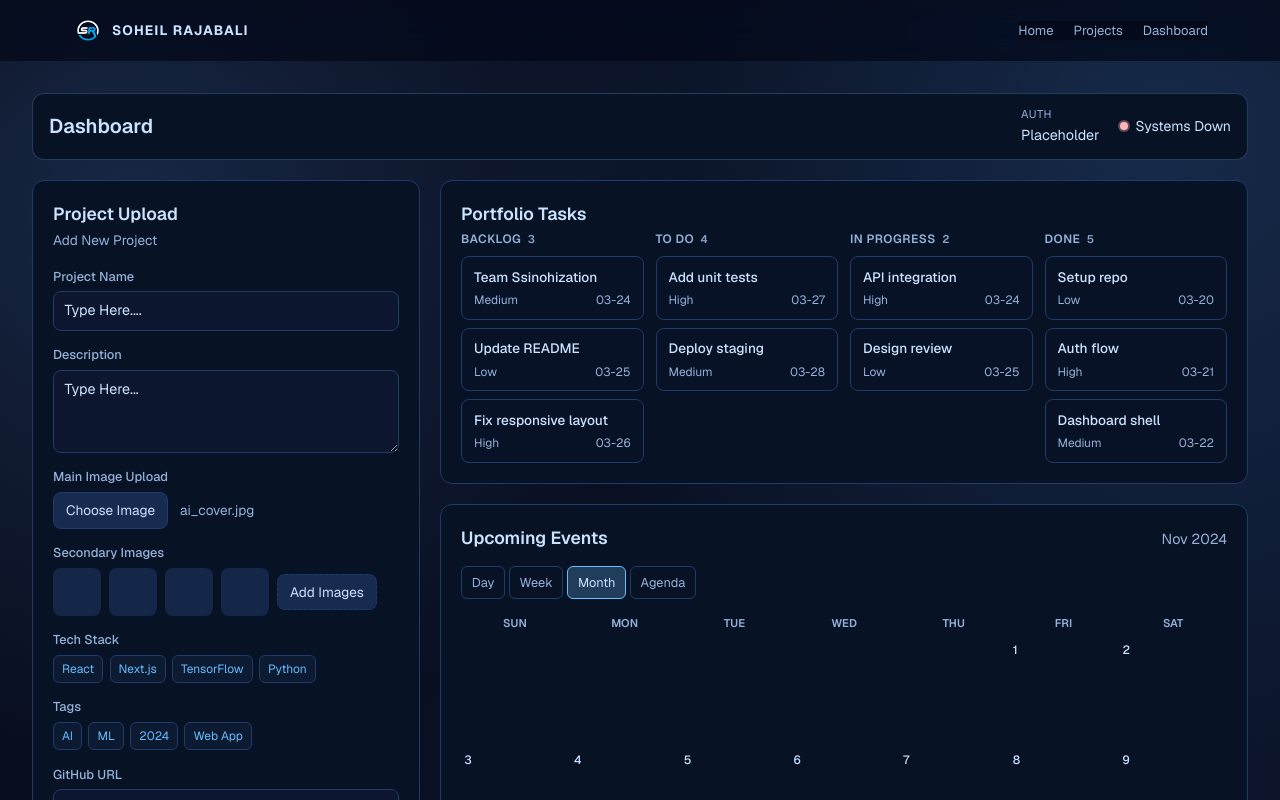
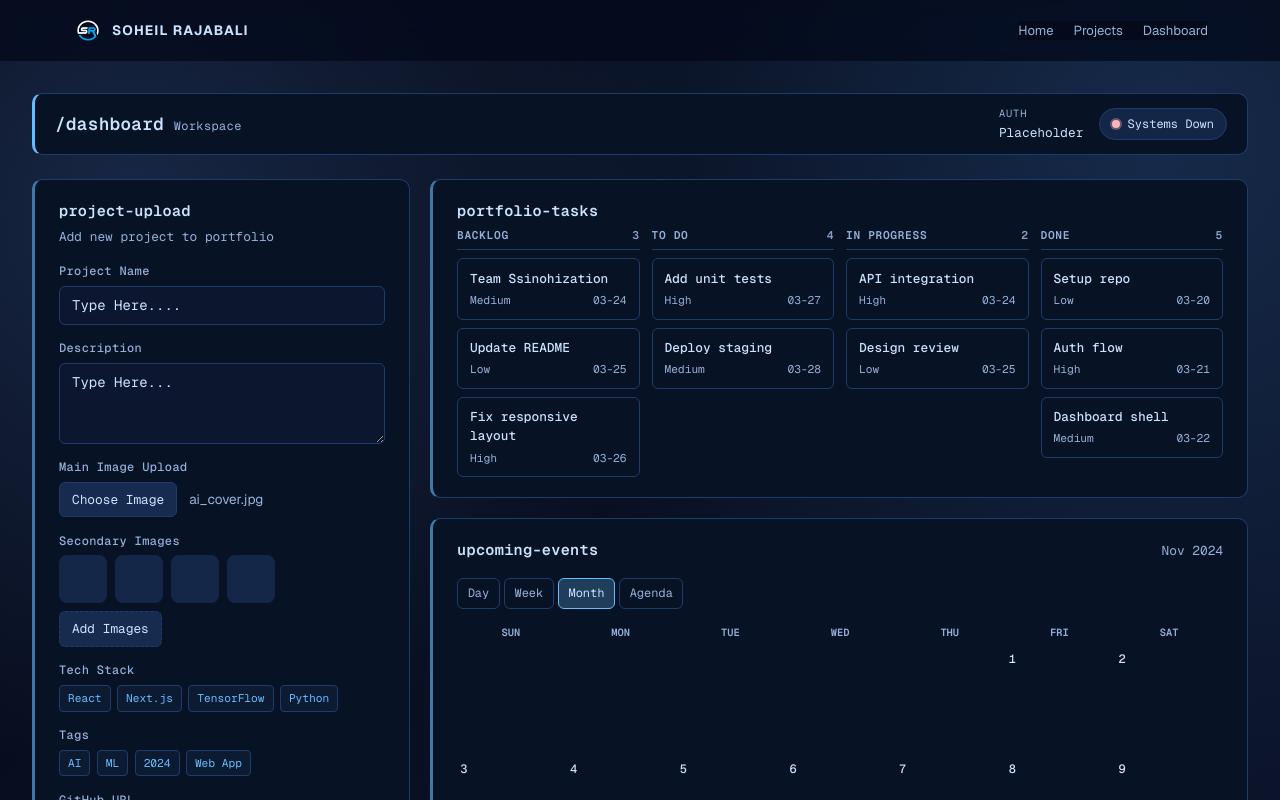
Before and after one commit to Squeakers99/resume-website, a Next.js app in the folder frontend/: page /dashboard in a window 1280 px wide. Shown: the top 800 px of the page. Built offline with nearby package versions, Linux system fonts and the light colour scheme; no server answers.

Commit message:
Updated the developer Dashboard CSS

```diff
--- a/frontend/src/app/dashboard/Dashboard.module.css
+++ b/frontend/src/app/dashboard/Dashboard.module.css
@@ -1,70 +1,95 @@
-/* Dashboard — theme variables from globals.css */
+/* Dashboard — developer dashboard aesthetic, theme variables from globals.css */
 .wrapper {
   width: 100%;
+  max-width: 1400px;
+  margin: 0 auto;
   flex: 1;
   display: flex;
   flex-direction: column;
   padding: clamp(1rem, 3vw, 2rem);
-  gap: 1.25rem;
+  gap: 1.5rem;
 }
 
-/* ----- Title section ----- */
+/* ----- Title section (status bar / workspace header) ----- */
 .titleSection {
-  display: grid;
-  grid-template-columns: 1fr auto;
+  display: flex;
   align-items: center;
+  justify-content: space-between;
   gap: 1rem;
   flex-wrap: wrap;
-  padding: 0.75rem 1rem;
-  border: 1px solid var(--header-line);
-  background: var(--card);
-  border-radius: 12px;
+  padding: 0.75rem 1.25rem;
+  border: 1px solid var(--card-edge);
+  background: color-mix(in srgb, var(--card) 98%, var(--bg-1));
+  border-radius: 10px;
   color: var(--text-main);
+  border-left: 3px solid var(--accent);
+}
+
+.titleSectionLeft {
+  display: flex;
+  align-items: baseline;
+  gap: 0.6rem;
 }
 
 .titleSectionHeading {
   margin: 0;
-  font-size: 1.25rem;
+  font-size: 1.1rem;
   font-weight: 600;
+  font-family: var(--font-geist-mono), ui-monospace, monospace;
+  letter-spacing: 0.02em;
+}
+
+.titleSectionSubtitle {
+  font-size: 0.75rem;
+  font-family: var(--font-geist-mono), ui-monospace, monospace;
+  color: var(--text-muted);
+  letter-spacing: 0.03em;
 }
 
 .titleSectionMeta {
   display: flex;
   align-items: center;
-  gap: 1.25rem;
+  gap: 1rem;
   flex-wrap: wrap;
 }
 
 .titleSectionAuth {
   display: flex;
   flex-direction: column;
-  gap: 0.15rem;
+  gap: 0.1rem;
 }
 
 .titleSectionAuthLabel {
-  font-size: 0.7rem;
+  font-size: 0.65rem;
+  font-family: var(--font-geist-mono), ui-monospace, monospace;
   text-transform: uppercase;
-  letter-spacing: 0.05em;
+  letter-spacing: 0.08em;
   color: var(--text-muted);
 }
 
 .titleSectionAuthValue {
-  font-size: 0.9rem;
+  font-size: 0.8rem;
+  font-family: var(--font-geist-mono), ui-monospace, monospace;
   color: var(--text-main);
 }
 
 .titleSectionBackend {
-  display: flex;
+  display: inline-flex;
   align-items: center;
   gap: 0.5rem;
-  font-size: 0.875rem;
+  font-size: 0.75rem;
+  font-family: var(--font-geist-mono), ui-monospace, monospace;
   color: var(--text-main);
+  padding: 0.35rem 0.75rem;
+  border-radius: 999px;
+  background: color-mix(in srgb, var(--card-edge) 50%, transparent);
+  border: 1px solid var(--card-edge);
 }
 
 .backendDot {
   flex-shrink: 0;
-  width: 0.5rem;
-  height: 0.5rem;
+  width: 0.45rem;
+  height: 0.45rem;
   border-radius: 999px;
   background: var(--status-offline);
   box-shadow: 0 0 0 2px color-mix(in srgb, var(--status-offline) 35%, transparent);
@@ -92,7 +117,12 @@
 
 @media (max-width: 768px) {
   .titleSection {
-    grid-template-columns: 1fr;
+    flex-direction: column;
+    align-items: flex-start;
+  }
+
+  .titleSectionMeta {
+    width: 100%;
   }
 }
 
@@ -124,24 +154,29 @@
   min-height: 0;
 }
 
-/* ----- Cards (shared panel style) ----- */
+/* ----- Cards (shared panel style — IDE panel feel) ----- */
 .card {
   border: 1px solid var(--card-edge);
-  background: var(--card);
-  border-radius: 12px;
-  padding: 1.25rem;
+  background: color-mix(in srgb, var(--card) 99%, var(--bg-1));
+  border-radius: 10px;
+  padding: 1.25rem 1.5rem;
   color: var(--text-main);
+  border-left: 3px solid color-mix(in srgb, var(--accent) 60%, transparent);
 }
 
 .cardTitle {
-  margin: 0 0 0.2rem;
-  font-size: 1.1rem;
+  margin: 0 0 0.25rem;
+  font-size: 0.95rem;
   font-weight: 600;
+  font-family: var(--font-geist-mono), ui-monospace, monospace;
+  letter-spacing: 0.02em;
+  color: var(--text-main);
 }
 
 .cardSubtitle {
   margin: 0 0 1rem;
-  font-size: 0.85rem;
+  font-size: 0.8rem;
+  font-family: var(--font-geist-mono), ui-monospace, monospace;
   color: var(--text-muted);
 }
 
@@ -171,8 +206,10 @@
 }
 
 .label {
-  font-size: 0.8rem;
+  font-size: 0.75rem;
   font-weight: 500;
+  font-family: var(--font-geist-mono), ui-monospace, monospace;
+  letter-spacing: 0.03em;
   color: var(--text-muted);
 }
 
@@ -180,12 +217,13 @@
 .textarea,
 .select {
   width: 100%;
-  padding: 0.5rem 0.65rem;
-  font-size: 0.9rem;
+  padding: 0.5rem 0.75rem;
+  font-size: 0.875rem;
+  font-family: var(--font-geist-mono), ui-monospace, monospace;
   color: var(--text-main);
   background: color-mix(in srgb, var(--bg-1) 80%, var(--card));
   border: 1px solid var(--card-edge);
-  border-radius: 8px;
+  border-radius: 6px;
 }
 
 .textarea {
@@ -225,12 +263,20 @@
 .btnSecondary,
 .btnAdd {
   padding: 0.45rem 0.75rem;
-  font-size: 0.85rem;
+  font-size: 0.8rem;
+  font-family: var(--font-geist-mono), ui-monospace, monospace;
   color: var(--text-main);
   background: color-mix(in srgb, var(--card-edge) 60%, var(--card));
   border: 1px solid var(--card-edge);
-  border-radius: 8px;
+  border-radius: 6px;
   cursor: pointer;
+  transition: border-color 0.15s ease, background 0.15s ease;
+}
+
+.btnSecondary:hover,
+.btnAdd:hover {
+  border-color: color-mix(in srgb, var(--accent) 50%, var(--card-edge));
+  background: color-mix(in srgb, var(--card-edge) 70%, var(--card));
 }
 
 .btnAdd {
@@ -245,11 +291,12 @@
 
 .chip {
   padding: 0.25rem 0.5rem;
-  font-size: 0.75rem;
+  font-size: 0.7rem;
+  font-family: var(--font-geist-mono), ui-monospace, monospace;
   color: var(--accent);
   background: color-mix(in srgb, var(--chip) 90%, var(--card));
   border: 1px solid var(--card-edge);
-  border-radius: 6px;
+  border-radius: 4px;
 }
 
 .formActions {
@@ -260,13 +307,20 @@
 
 .btnPrimary {
   padding: 0.5rem 1rem;
-  font-size: 0.9rem;
+  font-size: 0.85rem;
   font-weight: 600;
+  font-family: var(--font-geist-mono), ui-monospace, monospace;
   color: var(--theme-active-text, #091427);
   background: var(--accent);
   border: none;
-  border-radius: 8px;
+  border-radius: 6px;
   cursor: pointer;
+  transition: filter 0.15s ease, box-shadow 0.15s ease;
+}
+
+.btnPrimary:hover {
+  filter: brightness(1.08);
+  box-shadow: 0 0 0 1px color-mix(in srgb, var(--accent) 80%, transparent);
 }
 
 .btnSecondary:last-of-type {
@@ -291,18 +345,26 @@
 .kanbanColumnHeader {
   display: flex;
   align-items: center;
-  gap: 0.4rem;
-  font-size: 0.75rem;
+  gap: 0.5rem;
+  font-size: 0.7rem;
   font-weight: 600;
+  font-family: var(--font-geist-mono), ui-monospace, monospace;
   text-transform: uppercase;
-  letter-spacing: 0.04em;
+  letter-spacing: 0.06em;
   color: var(--text-muted);
+  padding-bottom: 0.35rem;
+  border-bottom: 1px solid var(--card-edge);
+}
+
+.kanbanColumnTitle {
+  /* inherits from .kanbanColumnHeader */
 }
 
 .kanbanColumnCount {
   font-size: 0.7rem;
   color: var(--text-muted);
   opacity: 0.9;
+  margin-left: auto;
 }
 
 .kanbanColumnCards {
@@ -314,18 +376,25 @@
 .taskCard {
   padding: 0.6rem 0.75rem;
   border: 1px solid var(--card-edge);
-  background: color-mix(in srgb, var(--card) 95%, var(--bg-1));
-  border-radius: 8px;
+  background: color-mix(in srgb, var(--card) 98%, var(--bg-1));
+  border-radius: 6px;
+  transition: border-color 0.15s ease, background 0.15s ease;
+}
+
+.taskCard:hover {
+  border-color: color-mix(in srgb, var(--accent) 40%, var(--card-edge));
 }
 
 .taskCardTitle {
-  font-size: 0.85rem;
+  font-size: 0.8rem;
   font-weight: 500;
+  font-family: var(--font-geist-mono), ui-monospace, monospace;
   margin-bottom: 0.25rem;
 }
 
 .taskCardMeta {
-  font-size: 0.75rem;
+  font-size: 0.7rem;
+  font-family: var(--font-geist-mono), ui-monospace, monospace;
   color: var(--text-muted);
   display: flex;
   justify-content: space-between;
@@ -355,7 +424,8 @@
 
 .calendarMonth {
   margin: 0;
-  font-size: 0.9rem;
+  font-size: 0.8rem;
+  font-family: var(--font-geist-mono), ui-monospace, monospace;
   color: var(--text-muted);
 }
 
@@ -367,7 +437,8 @@
 
 .viewTab {
   padding: 0.35rem 0.6rem;
-  font-size: 0.8rem;
+  font-size: 0.75rem;
+  font-family: var(--font-geist-mono), ui-monospace, monospace;
   color: var(--text-muted);
   background: transparent;
   border: 1px solid var(--card-edge);
@@ -388,8 +459,9 @@
 }
 
 .calendarWeekday {
-  font-size: 0.7rem;
+  font-size: 0.65rem;
   font-weight: 600;
+  font-family: var(--font-geist-mono), ui-monospace, monospace;
   text-transform: uppercase;
   color: var(--text-muted);
   padding: 0.25rem 0;
@@ -418,6 +490,7 @@
 
 .calendarCellDay {
   font-weight: 500;
+  font-family: var(--font-geist-mono), ui-monospace, monospace;
   color: var(--text-main);
 }
 
--- a/frontend/src/app/dashboard/DashboardTitleSection.tsx
+++ b/frontend/src/app/dashboard/DashboardTitleSection.tsx
@@ -7,7 +7,10 @@ type Props = {
 export default function DashboardTitleSection({ backendConnected }: Props) {
   return (
     <section className={styles.titleSection} aria-label="Dashboard title and status">
-      <h1 className={styles.titleSectionHeading}>Dashboard</h1>
+      <div className={styles.titleSectionLeft}>
+        <h1 className={styles.titleSectionHeading}>/dashboard</h1>
+        <span className={styles.titleSectionSubtitle}>Workspace</span>
+      </div>
       <div className={styles.titleSectionMeta}>
         <div className={styles.titleSectionAuth}>
           <span className={styles.titleSectionAuthLabel}>Auth</span>
--- a/frontend/src/app/dashboard/PortfolioTasksSection.tsx
+++ b/frontend/src/app/dashboard/PortfolioTasksSection.tsx
@@ -31,7 +31,7 @@ const PLACEHOLDER_TASKS: Record<string, { title: string; priority: string; date:
 export default function PortfolioTasksSection() {
   return (
     <section className={styles.card} aria-label="Portfolio tasks">
-      <h2 className={styles.cardTitle}>Portfolio Tasks</h2>
+      <h2 className={styles.cardTitle}>portfolio-tasks</h2>
       <div className={styles.kanban}>
         {COLUMNS.map((col) => (
           <div key={col.id} className={styles.kanbanColumn}>
--- a/frontend/src/app/dashboard/ProjectUploadSection.tsx
+++ b/frontend/src/app/dashboard/ProjectUploadSection.tsx
@@ -3,26 +3,10 @@
 import styles from "./Dashboard.module.css";
 
 export default function ProjectUploadSection() {
-  // #region agent log
-  if (typeof fetch !== "undefined") {
-    fetch("http://127.0.0.1:7317/ingest/8b4e811e-3fb3-4639-815b-3daaeaa642e8", {
-      method: "POST",
-      headers: { "Content-Type": "application/json", "X-Debug-Session-Id": "09ea6a" },
-      body: JSON.stringify({
-        sessionId: "09ea6a",
-        location: "ProjectUploadSection.tsx:render",
-        message: "ProjectUploadSection render",
-        data: { hasFormWithOnSubmit: true },
-        timestamp: Date.now(),
-        hypothesisId: "H1",
-      }),
-    }).catch(() => {});
-  }
-  // #endregion
   return (
     <section className={styles.card} aria-label="Project upload">
-      <h2 className={styles.cardTitle}>Project Upload</h2>
-      <p className={styles.cardSubtitle}>Add New Project</p>
+      <h2 className={styles.cardTitle}>project-upload</h2>
+      <p className={styles.cardSubtitle}>Add new project to portfolio</p>
 
       <form className={styles.form} onSubmit={(e) => e.preventDefault()}>
         <div className={styles.formRow}>
--- a/frontend/src/app/dashboard/UpcomingEventsSection.tsx
+++ b/frontend/src/app/dashboard/UpcomingEventsSection.tsx
@@ -17,7 +17,7 @@ export default function UpcomingEventsSection() {
   return (
     <section className={styles.card} aria-label="Upcoming events">
       <div className={styles.calendarHeader}>
-        <h2 className={styles.cardTitle}>Upcoming Events</h2>
+        <h2 className={styles.cardTitle}>upcoming-events</h2>
         <p className={styles.calendarMonth}>Nov 2024</p>
       </div>
       <div className={styles.viewTabs}>
--- a/frontend/src/app/dashboard/page.tsx
+++ b/frontend/src/app/dashboard/page.tsx
@@ -6,22 +6,6 @@ import UpcomingEventsSection from "./UpcomingEventsSection";
 import styles from "./Dashboard.module.css";
 
 export default async function DashboardPage() {
-  // #region agent log
-  if (typeof fetch !== "undefined") {
-    fetch("http://127.0.0.1:7317/ingest/8b4e811e-3fb3-4639-815b-3daaeaa642e8", {
-      method: "POST",
-      headers: { "Content-Type": "application/json", "X-Debug-Session-Id": "09ea6a" },
-      body: JSON.stringify({
-        sessionId: "09ea6a",
-        location: "page.tsx:DashboardPage",
-        message: "DashboardPage server render",
-        data: {},
-        timestamp: Date.now(),
-        hypothesisId: "H2",
-      }),
-    }).catch(() => {});
-  }
-  // #endregion
   let backendConnected = false;
   try {
     const backendStatus = await getBackendStatus();
```
